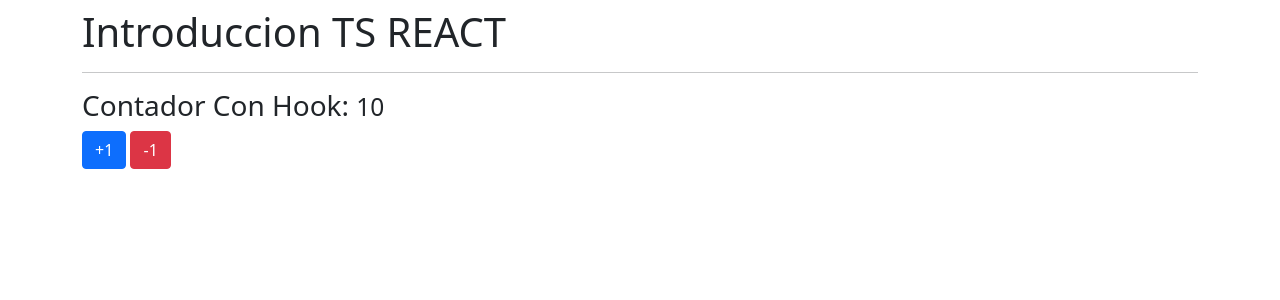
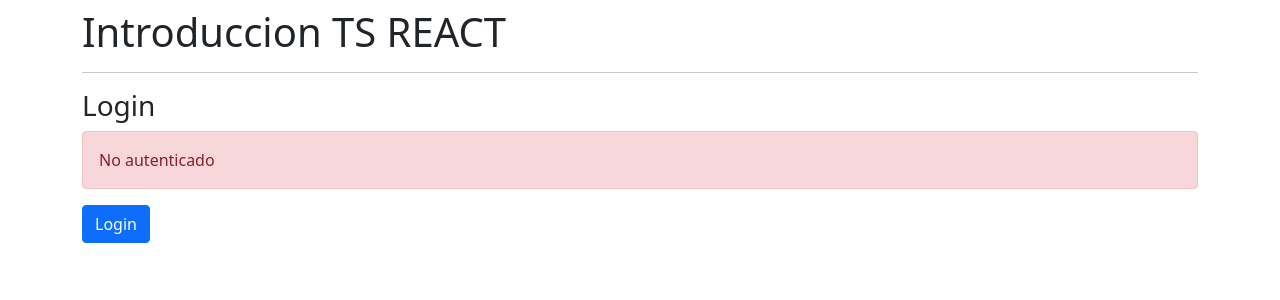
Before and after one commit to fmoraless/01-reforzamiento, a React (Create React App) app: page / in a window 1280 px wide. Shown: the top 300 px of the page. Built offline with nearby package versions, Linux system fonts and the light colour scheme.

Commit message:
chore: useReduce

```diff
--- a/src/App.tsx
+++ b/src/App.tsx
@@ -2,7 +2,8 @@
 //import { ObjetosLiterales } from "./typescript/ObjetosLiterales"
 //import { TiposBasicos } from "./typescript/TiposBasicos"
 //import {Contador} from "./components/Contador"
-import {ContadorConHook} from "./components/ContadorConHook"
+//import {ContadorConHook} from "./components/ContadorConHook"
+import Login from "./components/Login"
 
 const App = () => {
   return (
@@ -12,7 +13,8 @@ const App = () => {
       {/* <TiposBasicos /> */}
       {/* <ObjetosLiterales /> */}
       {/* <Funciones /> */}
-      <ContadorConHook />
+      {/* <ContadorConHook /> */}
+      <Login />
       </div>
   )
 }
--- /dev/null
+++ b/src/components/Login.tsx
@@ -0,0 +1,112 @@
+import React, { useReducer, useEffect } from 'react'
+
+interface AuthState {
+    validando: boolean,
+    token: string | null,
+    username: string,
+    nombre: string
+}
+const initialState = {
+    validando: true,
+    token: null,
+    username: '',
+    nombre: ''
+}
+
+type LoginPayload = {
+    username: string,
+    nombre: string
+}
+type AuthAction =
+    | { type: 'logout'}
+    | { type: 'login', payload: LoginPayload }
+
+const authReducer = ( state: AuthState, action: AuthAction): AuthState => {
+    switch (action.type) {
+        case 'logout':
+            return {
+                validando: false,
+                token: null,
+                nombre: '',
+                username: ''
+            }
+        case 'login':
+            const {nombre,username} = action.payload;
+            return {
+                validando: false,
+                token: 'ABC123',
+                nombre,
+                username
+            }
+        default:
+            return state;
+    }
+}
+
+const Login = () => {
+    const [{validando, token, nombre}, dispatch] = useReducer(authReducer, initialState);
+
+    useEffect(() => {
+      setTimeout( () => {
+        dispatch({type: 'logout'})
+      }, 1500)
+    }, [])
+
+    const login = () => {
+        dispatch({
+            type: 'login',
+            payload: {
+                nombre:'Francisco', username: 'fcomorales'
+            }})
+    }
+
+    const logout = () => {
+        dispatch({
+            type:'logout'
+        })
+    }
+
+    if( validando) {
+        return (
+            <>
+                <div className='alert alert-info'>
+                    validando...
+                </div>
+            </>
+        )
+    }
+
+
+  return (
+    <>
+        <h3>Login</h3>
+
+        {
+            ( token )
+            ? <div className='alert alert-success'>autenticado como: {nombre}</div>
+            : <div className='alert alert-danger'>No autenticado</div>
+        }
+
+        {
+            ( token )
+            ? (<button
+                className='btn btn-danger'
+                onClick={logout}
+                >Logout</button>)
+            :(<button
+                className='btn btn-primary'
+                onClick={login}
+                >Login</button>)
+        }
+
+
+
+
+
+
+
+    </>
+  )
+}
+
+export default Login
```
